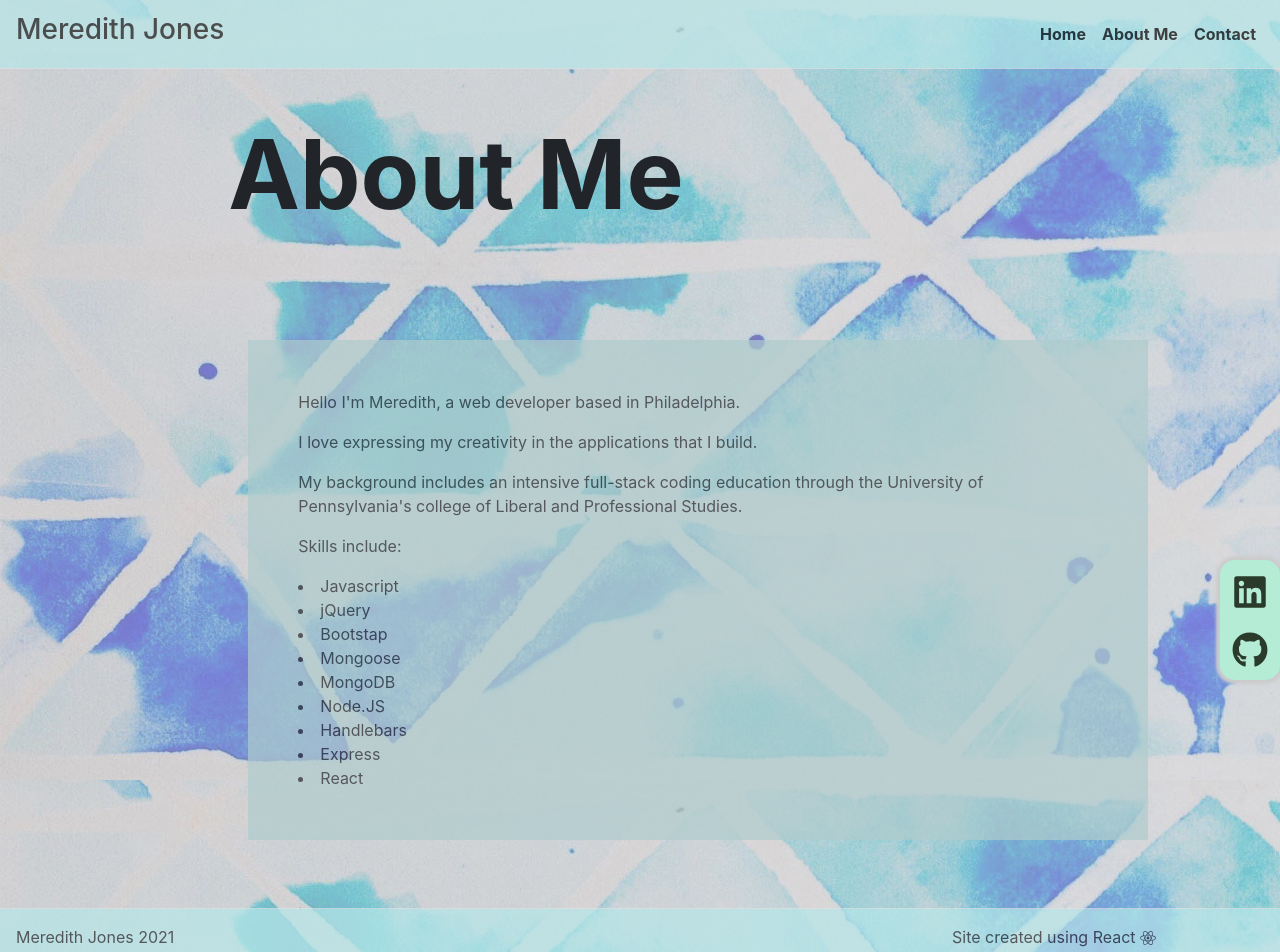
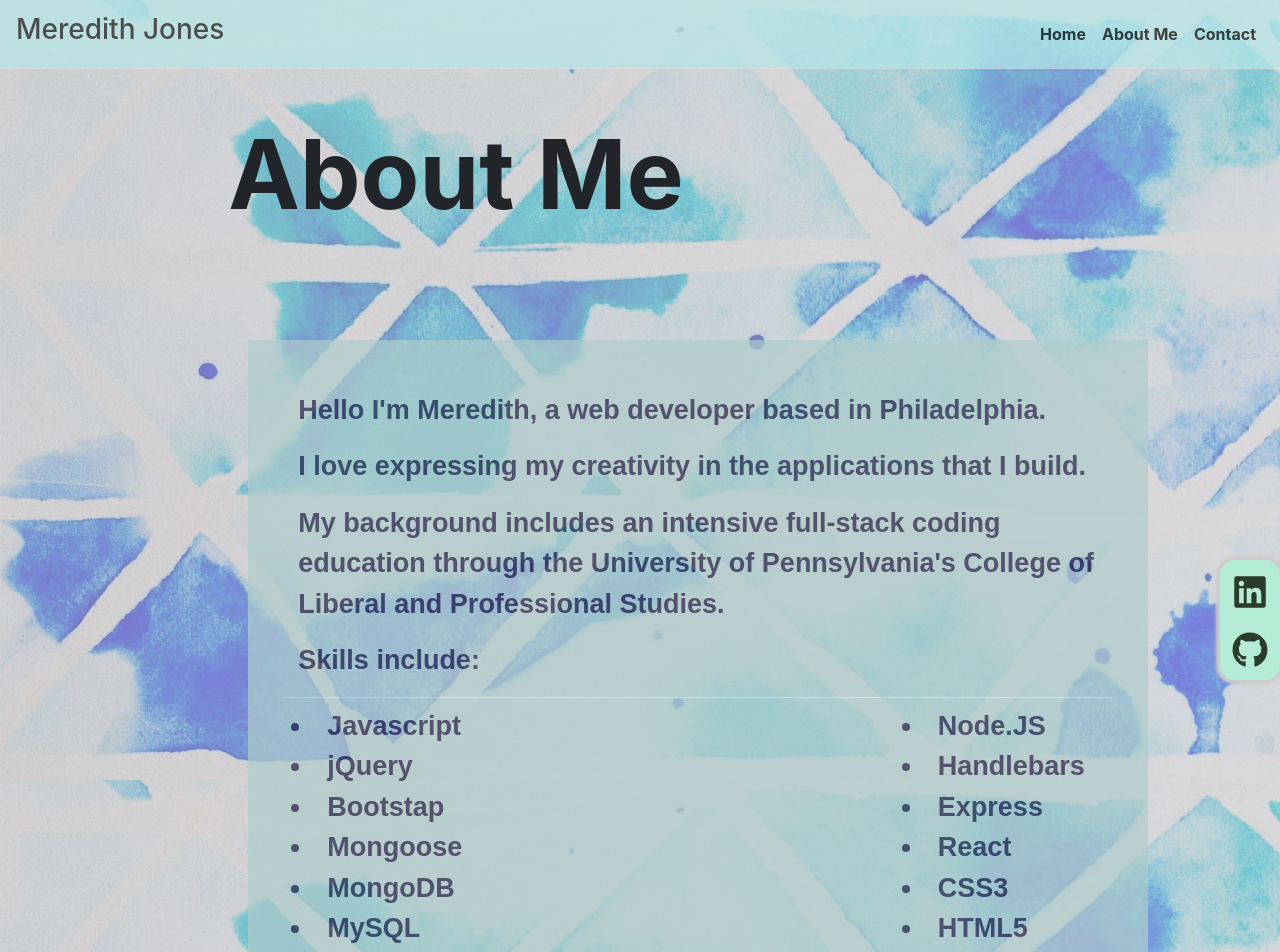
Before and after one commit to meredithajones/2021-Portfolio, a React (Create React App) app: page /about in a window 1280 px wide. Shown: the top 952 px of the page. Built offline with nearby package versions, Linux system fonts and the light colour scheme.

Commit message:
Added skills and formatting to about me page

```diff
--- a/src/Pages/About/About.css
+++ b/src/Pages/About/About.css
@@ -4,4 +4,8 @@
     width: 900px;
     padding: 50px;
     margin: 20px;
+    font-family: 'PT Sans Narrow', sans-serif;
+    font-size:27px;
+    color: rgb(29, 29, 66);
+    font-weight: bolder;
   }
--- a/src/Pages/About/AboutPage.js
+++ b/src/Pages/About/AboutPage.js
@@ -1,6 +1,9 @@
 import { React } from 'react';
 import Hero from "../../Components/Hero";
 import Content from "../../Components/Content";
+import Col from 'react-bootstrap/Col';
+import Row from 'react-bootstrap/Row';
+
 import "../About/About.css";
 
 function AboutPage(props) {
@@ -16,18 +19,30 @@ function AboutPage(props) {
 
             <p>I love expressing my creativity in the applications that I build. </p>
             <p>My background includes an intensive full-stack coding education through
-                the University of Pennsylvania's college of Liberal and Professional Studies.
+                the University of Pennsylvania's College of Liberal and Professional Studies.
             </p>
+
             <p>Skills include:</p>
+            <Row className="border-top justify-content-between p-2">
+            <Col className='p-0' md={3} sm={12} >
             <li>Javascript</li>
             <li>jQuery</li>
             <li>Bootstap</li>
-            <li> Mongoose</li>
+            <li>Mongoose</li>
             <li>MongoDB</li>
+            <li>MySQL</li>
+            </Col>
+            <Col className="p-0" d-flex justify-content-end md={3}>
             <li>Node.JS</li>
             <li>Handlebars</li>
             <li>Express</li>
             <li>React</li>
+            <li>CSS3</li>
+            <li>HTML5</li>
+            </Col>
+            </Row>
+            <br></br><p>I'm a beer nerd, animal lover, and outdoor enthusiast.</p>
+            <p>When I am not behind a computer, you can find me at at local brewery, volunteering at an animal sanctuary, or hiking the Wissahickon trails.</p>
             </div>
         </Content>
        </div>
```
